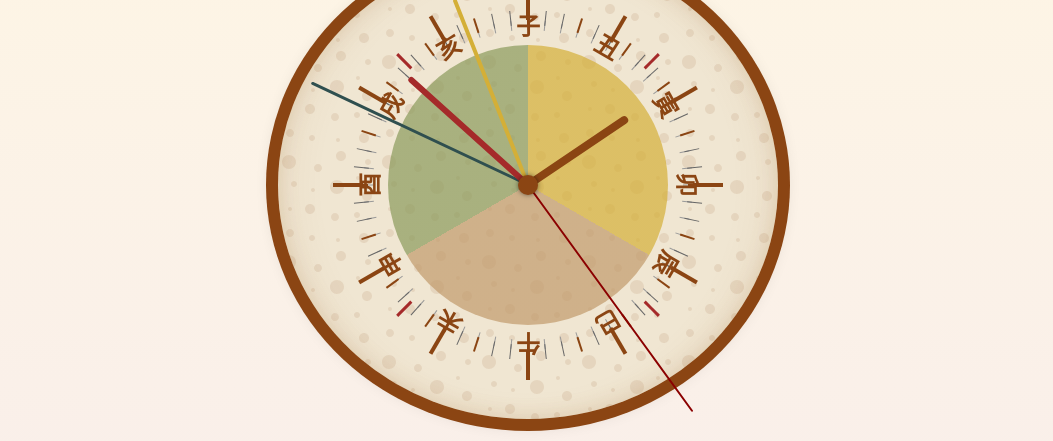
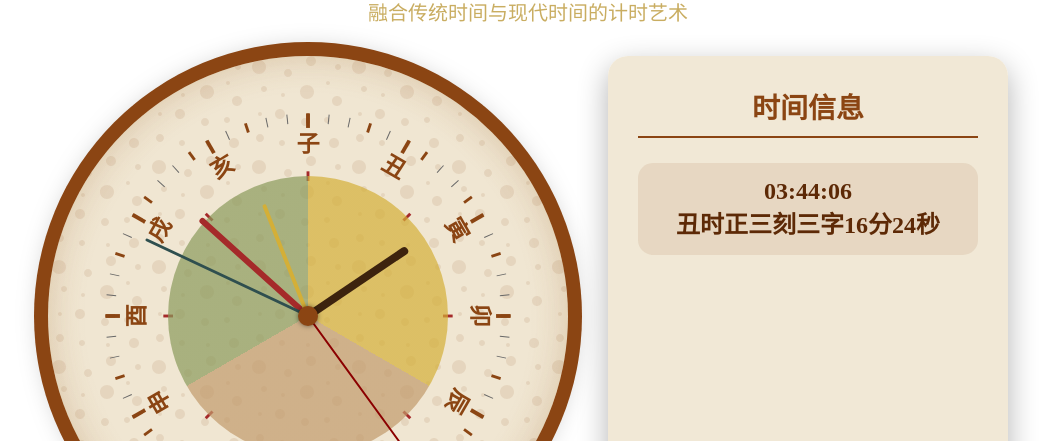
Before and after one commit to Guwaakzi/ancient-clock, a plain HTML site: page ancient-clock.html in a window 1280 px wide. Shown: the part 149-590 px from the top of the page, without its empty margins (112-1165 px from the left). Drawn offline with Linux system fonts and the light colour scheme.

Commit message:
Add files via upload

```diff
--- a/ancient-clock.html
+++ b/ancient-clock.html
@@ -5,37 +5,73 @@
     <meta name="viewport" content="width=device-width, initial-scale=1.0">
     <title>中国传统钟表</title>
     <style>
+        * {
+            margin: 0;
+            padding: 0;
+            box-sizing: border-box;
+        }
+
         body {
             display: flex;
             justify-content: center;
             align-items: center;
-            height: 100vh;
-            background: linear-gradient(to bottom, #fef6e4, #f8edeb);
+            min-height: 100vh;
+            background: #fff;
             font-family: 'SimSun', '宋体', serif;
-            margin: 0;
-            overflow: hidden;
+            color: #333;
+            padding: 20px;
         }
 
         .container {
-            position: relative;
-            width: 600px;
-            height: 600px;
             display: flex;
             flex-direction: column;
+            align-items: center;
+            max-width: 1200px;
+            width: 100%;
+        }
+
+        .header {
+            text-align: center;
+            margin-bottom: 30px;
+        }
+
+        .title {
+            font-size: 42px;
+            color: #fcfcfb;
+            text-shadow: 2px 2px 4px rgba(0, 0, 0, 0.5);
+            margin-bottom: 10px;
+        }
+
+        .subtitle {
+            font-size: 20px;
+            color: #c9ad61;
+        }
+
+        .content {
+            display: flex;
+            flex-wrap: wrap;
             justify-content: center;
-            align-items: center;
+            gap: 40px;
+            width: 100%;
+        }
+
+        .clock-container {
+            position: relative;
+            width: 520px;
+            height: 520px;
+            overflow: visible;
         }
 
         .clock-frame {
             position: relative;
-            width: 500px;
-            height: 500px;
+            width: 100%;
+            height: 100%;
             border-radius: 50%;
             background: #f0e6d2;
             box-shadow:
-                0 0 0 12px #8b4513,
-                0 0 20px rgba(0, 0, 0, 0.3),
-                inset 0 0 20px rgba(184, 146, 93, 0.3);
+                0 0 0 14px #8b4513,
+                0 0 30px rgba(0, 0, 0, 0.4),
+                inset 0 0 30px rgba(184, 146, 93, 0.3);
             display: flex;
             justify-content: center;
             align-items: center;
@@ -43,8 +79,8 @@
 
         .clock {
             position: relative;
-            width: 450px;
-            height: 450px;
+            width: 434px;
+            height: 434px;
         }
 
         /* 中心点 */
@@ -74,22 +110,22 @@
         .hour-hand {
             width: 8px;
             height: 120px;
-            background: #8b4513;
+            background: #3d230e;
             margin-left: -4px;
-            z-index: 9;
+            z-index: 5;
         }
 
         .ke-hand {
             width: 6px;
-            height: 160px;
+            height: 145px;
             background: #a52a2a;
             margin-left: -3px;
-            z-index: 8;
+            z-index: 6;
         }
 
         .zi-hand {
             width: 4px;
-            height: 200px;
+            height: 120px;
             background: #d4af37;
             margin-left: -2px;
             z-index: 7;
@@ -97,26 +133,18 @@
 
         .min-hand {
             width: 3px;
-            height: 240px;
+            height: 180px;
             background: #2f4f4f;
             margin-left: -1.5px;
-            z-index: 6;
+            z-index: 8;
         }
 
         .sec-hand {
             width: 2px;
-            height: 280px;
+            height: 200px;
             background: #8b0000;
             margin-left: -1px;
-            z-index: 5;
-        }
-
-        .title {
-            margin-top: 20px;
-            font-size: 32px;
-            color: #8b4513;
-            text-align: center;
-            text-shadow: 2px 2px 3px rgba(0, 0, 0, 0.2);
+            z-index: 9;
         }
 
         .explanation {
@@ -170,62 +198,129 @@
             border-radius: 50%;
             z-index: 0;
         }
+
+        .info-panel {
+            background: rgba(240, 230, 210, 0.9);
+            border-radius: 20px;
+            padding: 30px;
+            box-shadow: 0 10px 30px rgba(0, 0, 0, 0.3);
+            width: 400px;
+            max-width: 100%;
+        }
+
+        .panel-title {
+            text-align: center;
+            font-size: 28px;
+            color: #8b4513;
+            margin-bottom: 25px;
+            border-bottom: 2px solid #8b4513;
+            padding-bottom: 10px;
+        }
+
+        .time-display {
+            display: flex;
+            flex-direction: column;
+            gap: 20px;
+            width: 100%;
+        }
+
+        .time-section {
+            background: rgba(139, 69, 19, 0.1);
+            border-radius: 15px;
+            padding: 15px;
+            text-align: center;
+        }
+
+        .time-label {
+            font-size: 18px;
+            color: #8b4513;
+            margin-bottom: 10px;
+        }
+
+        .modern-time, .traditional-time {
+            font-size: 24px;
+            font-weight: bold;
+            color: #5d2906;
+        }
+
+        .explanation {
+            margin-top: 30px;
+            background: rgba(139, 69, 19, 0.1);
+            border-radius: 15px;
+            padding: 20px;
+        }
+
+        .explanation-title {
+            font-size: 20px;
+            color: #8b4513;
+            margin-bottom: 15px;
+        }
+
+        .explanation-content {
+            line-height: 1.6;
+        }
+
+        .traditional-name {
+            font-weight: bold;
+            color: #8b4513;
+        }
+
+        .modern-name {
+            font-style: italic;
+            color: #5d4037;
+        }
+
+        @media (max-width: 1000px) {
+            .content {
+                flex-direction: column;
+                align-items: center;
+            }
+
+            .clock-container {
+                width: 400px;
+                height: 400px;
+            }
+
+            .info-panel {
+                width: 400px;
+            }
+        }
+
+        @media (max-width: 500px) {
+            .clock-container {
+                width: 320px;
+                height: 320px;
+            }
+
+            .info-panel {
+                width: 320px;
+                padding: 20px;
+            }
+
+            .title {
+                font-size: 32px;
+            }
+        }
     </style>
 </head>
 <body>
     <div class="container">
+        <div class="header">
+            <h1 class="title">中国传统钟表</h1>
+            <p class="subtitle">融合传统时间与现代时间的计时艺术</p>
+        </div>
+        <div class="content">
+            <div class="clock-container">
                 <div class="clock-frame">
                     <div class="pattern"></div>
                     <div class="clock">
                         <!-- SVG绘制刻度 -->
-                <svg class="clock" width="450" height="450" viewBox="0 0 450 450">
-                    <!-- 秒针刻度（60格） -->
-                    <g id="sec-marks">
-                        <line v-for="(mark, index) in 60" :key="'sec-'+index"
-                            x1="225" y1="60" x2="225" y2="70"
-                            stroke="#999" stroke-width="1"
-                            :transform="`rotate(${index * 6} 225 225)`" />
-                    </g>
-
-                    <!-- 分针刻度（60格，每3格加长） -->
-                    <g id="min-marks">
-                        <line v-for="(mark, index) in 60" :key="'min-'+index"
-                            x1="225" y1="50" x2="225" y2="65"
-                            :stroke="index % 3 === 0 ? '#8b4513' : '#666'"
-                            :stroke-width="index % 3 === 0 ? 2 : 1"
-                            :transform="`rotate(${index * 6} 225 225)`" />
-                    </g>
-
-                    <!-- 刻针刻度（8格，跳过12点位置） -->
-                    <g id="ke-marks">
-                        <line v-for="(mark, index) in 8" :key="'ke-'+index"
-                            v-if="index !== 0"
-                            x1="225" y1="40" x2="225" y2="60"
-                            stroke="#a52a2a" stroke-width="3"
-                            :transform="`rotate(${index * 45} 225 225)`" />
-                    </g>
-
-                    <!-- 时针刻度（12格） -->
-                    <g id="hour-marks">
-                        <line v-for="(mark, index) in 12" :key="'hour-'+index"
-                            x1="225" y1="30" x2="225" y2="60"
-                            stroke="#8b4513" stroke-width="4"
-                            :transform="`rotate(${index * 30} 225 225)`" />
-                    </g>
-
-                    <!-- 时辰文字 -->
-                    <g id="hour-texts">
-                        <text v-for="(text, index) in ['子', '丑', '寅', '卯', '辰', '巳', '午', '未', '申', '酉', '戌', '亥']"
-                            :key="'text-'+index"
-                            x="225" y="95"
-                            text-anchor="middle"
-                            fill="#8b4513"
-                            font-size="24"
-                            font-weight="bold"
-                            :transform="`rotate(${index * 30} 225 225) translate(0 -20)`">
-                            <!-- {{ text }} -->
-                        </text>
-                    </g>
+                        <svg class="clock" width="660" height="660" viewBox="0 0 450 450">
+                            <g id="sec-marks"></g>
+                            <g id="min-marks"></g>
+                            <g id="ke-marks"></g>
+                            <g id="hour-marks"></g>
+                            <g id="hour-texts"></g>
                         </svg>
 
                         <!-- 字针圆环 -->
@@ -241,14 +336,31 @@
                         <div class="center"></div>
                     </div>
                 </div>
+            </div>
 
-        <div class="title">中国传统钟表</div>
-        <div class="explanation">
-            <span class="traditional-name">时辰</span> (<span class="modern-name">每2现代小时一格</span>) |
-            <span class="traditional-name">刻</span> (<span class="modern-name">每15现代分钟一格</span>) |
-            <span class="traditional-name">字</span> (<span class="modern-name">每5现代分钟一格</span>) |
-            <span class="traditional-name">分</span> (<span class="modern-name">每15现代秒一格</span>) |
-            <span class="traditional-name">秒</span> (<span class="modern-name">每0.25现代秒一格</span>)
+            <div class="info-panel">
+                <h2 class="panel-title">时间信息</h2>
+
+                <div class="time-display">
+                    <div class="time-section">
+                        <!-- <div class="time-label">现代时间</div> -->
+                        <div id="modern-time" class="modern-time">00:00:00</div>
+                        <!-- <div class="time-label">传统时间</div> -->
+                        <div id="traditional-time" class="traditional-time">子时初一刻一字零分零秒</div>
+                    </div>
+                </div>
+
+                <!-- <div class="explanation">
+                    <h3 class="explanation-title">时间单位说明</h3>
+                    <div class="explanation-content">
+                        <p><span class="traditional-name">时辰</span> (<span class="modern-name">每2小时一格</span>)：一日分为12时辰</p>
+                        <p><span class="traditional-name">刻</span> (<span class="modern-name">每15分钟一格</span>)：一时辰分为8刻</p>
+                        <p><span class="traditional-name">字</span> (<span class="modern-name">每5分钟一格</span>)：一刻分为3字</p>
+                        <p><span class="traditional-name">分</span> (<span class="modern-name">每15秒一格</span>)：一字分为20分</p>
+                        <p><span class="traditional-name">秒</span> (<span class="modern-name">每0.25秒一格</span>)：一分分为60秒</p>
+                    </div>
+                </div> -->
+            </div>
         </div>
     </div>
 
@@ -261,6 +373,114 @@
             const minHand = document.getElementById('min-hand');
             const secHand = document.getElementById('sec-hand');
 
+             // 获取时间显示元素
+            const modernTimeElement = document.getElementById('modern-time');
+            const traditionalTimeElement = document.getElementById('traditional-time');
+
+                        // 时辰名称
+            const hourNames = ['子', '丑', '寅', '卯', '辰', '巳', '午', '未', '申', '酉', '戌', '亥'];
+            const keNames = ['初一刻', '初二刻', '初三刻', '初四刻', '正一刻', '正二刻', '正三刻', '正四刻'];
+            const ziNames = ['一字', '二字', '三字'];
+
+
+
+            // 初始化SVG刻度
+            function initMarks() {
+                const svgNS = "http://www.w3.org/2000/svg";
+                const svg = document.querySelector('svg');
+
+                // 秒针刻度（60格）
+                // const secMarks = document.getElementById('sec-marks');
+                // for (let i = 0; i < 60; i++) {
+                //     const line = document.createElementNS(svgNS, "line");
+                //     line.setAttribute("x1", "225");
+                //     line.setAttribute("y1", "15");
+                //     line.setAttribute("x2", "225");
+                //     line.setAttribute("y2", "20");
+                //     line.setAttribute("stroke", "#999");
+                //     line.setAttribute("stroke-width", "1");
+                //     line.setAttribute("transform", `rotate(${i * 6} 225 225)`);
+                //     secMarks.appendChild(line);
+                // }
+
+                // 分针刻度（60格，每3格加长）
+                const minMarks = document.getElementById('min-marks');
+                for (let i = 0; i < 60; i++) {
+                    const line = document.createElementNS(svgNS, "line");
+                    line.setAttribute("x1", "225");
+                    line.setAttribute("y1", "15");
+                    line.setAttribute("x2", "225");
+                    line.setAttribute("y2", "25");
+                    line.setAttribute("stroke", i % 3 === 0 ? "#8b4513" : "#666");
+                    line.setAttribute("stroke-width", i % 3 === 0 ? "3" : "1");
+                    line.setAttribute("transform", `rotate(${i * 6} 225 225)`);
+                    minMarks.appendChild(line);
+                }
+
+                // 刻针刻度（8格）
+                const keMarks = document.getElementById('ke-marks');
+                for (let i = 0; i < 8; i++) {
+                    const line = document.createElementNS(svgNS, "line");
+                    line.setAttribute("x1", "225");
+                    line.setAttribute("y1", "75");
+                    line.setAttribute("x2", "225");
+                    line.setAttribute("y2", "85");
+                    line.setAttribute("stroke", "#a52a2a");
+                    line.setAttribute("stroke-width", "3");
+                    line.setAttribute("transform", `rotate(${i * 45} 225 225)`);
+                    keMarks.appendChild(line);
+                }
+
+
+                // 时针刻度（12格）
+                const hourMarks = document.getElementById('hour-marks');
+                for (let i = 0; i < 12; i++) {
+                    const line = document.createElementNS(svgNS, "line");
+                    line.setAttribute("x1", "225");
+                    line.setAttribute("y1", "15");
+                    line.setAttribute("x2", "225");
+                    line.setAttribute("y2", "30");
+                    line.setAttribute("stroke", "#8b4513");
+                    line.setAttribute("stroke-width", "4");
+                    line.setAttribute("transform", `rotate(${i * 30} 225 225)`);
+                    hourMarks.appendChild(line);
+                }
+
+                // 时辰文字
+                const hourTexts = document.getElementById('hour-texts');
+                const texts = ['子', '丑', '寅', '卯', '辰', '巳', '午', '未', '申', '酉', '戌', '亥'];
+                for (let i = 0; i < 12; i++) {
+                    const text = document.createElementNS(svgNS, "text");
+                    text.setAttribute("x", "225");
+                    text.setAttribute("y", "75");
+                    text.setAttribute("text-anchor", "middle");
+                    text.setAttribute("fill", "#8b4513");
+                    text.setAttribute("font-size", "24");
+                    text.setAttribute("font-weight", "bold");
+                    text.setAttribute("transform", `rotate(${i * 30} 225 225) translate(0 -20)`);
+                    text.textContent = texts[i];
+                    hourTexts.appendChild(text);
+                }
+            }
+
+                    // 更新时间显示
+            function updateTimeDisplay(hours, minutes, seconds, milliseconds) {
+                // 更新现代时间
+                modernTimeElement.textContent =
+                    `${hours.toString().padStart(2, '0')}:${minutes.toString().padStart(2, '0')}:${seconds.toString().padStart(2, '0')}`;
+
+                // 计算传统时间
+                const traditionalHour = hourNames[Math.floor(hours / 2) % 12];
+                const traditionalKe = keNames[Math.floor((hours % 2) * 4 + minutes / 15) % 8];
+                const traditionalZi = ziNames[Math.floor((minutes % 15) / 5)];
+                const traditionalMin = Math.floor((minutes % 5) * 60 + seconds) / 15 % 20;
+                const traditionalSec = Math.floor((seconds * 1000 + milliseconds) / 250 % 60);
+
+                // 更新传统时间
+                traditionalTimeElement.textContent =
+                    `${traditionalHour}时${traditionalKe}${traditionalZi}${Math.floor(traditionalMin)}分${traditionalSec}秒`;
+            }
+
                     // 更新时间函数
             function updateTime() {
                 const now = new Date();
@@ -271,6 +491,9 @@
                 const seconds = now.getSeconds();
                 const milliseconds = now.getMilliseconds();
 
+                // 更新显示
+                updateTimeDisplay(hours, minutes, seconds, milliseconds);
+
                 // 计算传统时间指针角度
                 // 时针：每2现代小时转30度，一圈12时辰（24现代小时）
                 const hourAngle = (hours % 24) * 15 + (minutes / 60) * 15;
@@ -279,10 +502,17 @@
                 const keAngle = ((hours % 2) * 60 + minutes) % 120 * 3;
 
                 // 字针：每5现代分钟转120度，一圈3字（15现代分钟）
-                const ziAngle = (minutes % 15) * 24 + (seconds / 60) * 24;
+                // const ziAngle = (minutes % 15) * 24 + (seconds / 60) * 24;
 
-                // 分针：每15现代秒转18度，一圈20分（5现代分钟）
-                const minAngle = ((minutes % 5) * 60 + seconds) % 300 * 1.2;
+                // // 分针：每15现代秒转18度，一圈20分（5现代分钟）
+                // const minAngle = ((minutes % 5) * 60 + seconds) % 300 * 1.2;
+                // 字针（连续）
+                const ziTotalSec = (minutes % 15) * 60 + seconds + milliseconds / 1000;
+                const ziAngle = ziTotalSec * 0.4; // 24°/min = 0.4°/sec
+
+                // 分针（连续）
+                const minTotalSec = (minutes % 5) * 60 + seconds + milliseconds / 1000;
+                const minAngle = minTotalSec * 1.2; // 360°/300sec = 1.2°/sec
 
                 // 秒针：每0.25现代秒转6度，一圈60秒（15现代秒）
                 const secAngle = (seconds * 1000 + milliseconds) % 15000 / 15000 * 360;
@@ -298,85 +528,6 @@
                 requestAnimationFrame(updateTime);
             }
 
-            // 初始化SVG刻度
-            function initMarks() {
-                const svgNS = "http://www.w3.org/2000/svg";
-                const svg = document.querySelector('svg');
-
-                // 秒针刻度（60格）
-                const secMarks = document.getElementById('sec-marks');
-                for (let i = 0; i < 60; i++) {
-                    const line = document.createElementNS(svgNS, "line");
-                    line.setAttribute("x1", "225");
-                    line.setAttribute("y1", "60");
-                    line.setAttribute("x2", "225");
-                    line.setAttribute("y2", "70");
-                    line.setAttribute("stroke", "#999");
-                    line.setAttribute("stroke-width", "1");
-                    line.setAttribute("transform", `rotate(${i * 6} 225 225)`);
-                    secMarks.appendChild(line);
-                }
-
-                // 分针刻度（60格，每3格加长）
-                const minMarks = document.getElementById('min-marks');
-                for (let i = 0; i < 60; i++) {
-                    const line = document.createElementNS(svgNS, "line");
-                    line.setAttribute("x1", "225");
-                    line.setAttribute("y1", "50");
-                    line.setAttribute("x2", "225");
-                    line.setAttribute("y2", "65");
-                    line.setAttribute("stroke", i % 3 === 0 ? "#8b4513" : "#666");
-                    line.setAttribute("stroke-width", i % 3 === 0 ? "2" : "1");
-                    line.setAttribute("transform", `rotate(${i * 6} 225 225)`);
-                    minMarks.appendChild(line);
-                }
-
-                // 刻针刻度（8格，跳过12点位置）
-                const keMarks = document.getElementById('ke-marks');
-                for (let i = 0; i < 8; i++) {
-                    if (i === 0) continue; // 跳过12点位置
-                    const line = document.createElementNS(svgNS, "line");
-                    line.setAttribute("x1", "225");
-                    line.setAttribute("y1", "40");
-                    line.setAttribute("x2", "225");
-                    line.setAttribute("y2", "60");
-                    line.setAttribute("stroke", "#a52a2a");
-                    line.setAttribute("stroke-width", "3");
-                    line.setAttribute("transform", `rotate(${i * 45} 225 225)`);
-                    keMarks.appendChild(line);
-                }
-
-                // 时针刻度（12格）
-                const hourMarks = document.getElementById('hour-marks');
-                for (let i = 0; i < 12; i++) {
-                    const line = document.createElementNS(svgNS, "line");
-                    line.setAttribute("x1", "225");
-                    line.setAttribute("y1", "30");
-                    line.setAttribute("x2", "225");
-                    line.setAttribute("y2", "60");
-                    line.setAttribute("stroke", "#8b4513");
-                    line.setAttribute("stroke-width", "4");
-                    line.setAttribute("transform", `rotate(${i * 30} 225 225)`);
-                    hourMarks.appendChild(line);
-                }
-
-                // 时辰文字
-                const hourTexts = document.getElementById('hour-texts');
-                const texts = ['子', '丑', '寅', '卯', '辰', '巳', '午', '未', '申', '酉', '戌', '亥'];
-                for (let i = 0; i < 12; i++) {
-                    const text = document.createElementNS(svgNS, "text");
-                    text.setAttribute("x", "225");
-                    text.setAttribute("y", "95");
-                    text.setAttribute("text-anchor", "middle");
-                    text.setAttribute("fill", "#8b4513");
-                    text.setAttribute("font-size", "24");
-                    text.setAttribute("font-weight", "bold");
-                    text.setAttribute("transform", `rotate(${i * 30} 225 225) translate(0 -20)`);
-                    text.textContent = texts[i];
-                    hourTexts.appendChild(text);
-                }
-            }
-
             // 初始化并启动时钟
             initMarks();
             updateTime();
```
Lines whose indentation alone changed are shown as unchanged.
